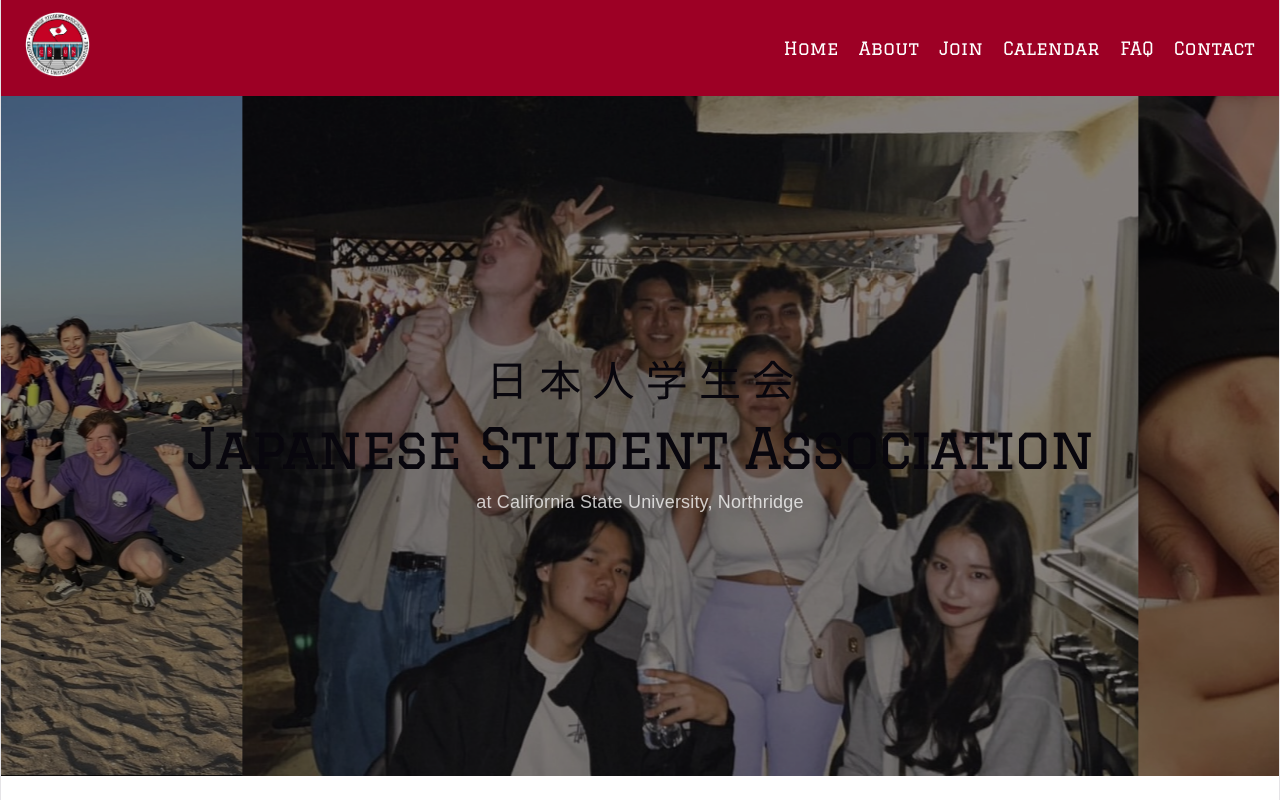
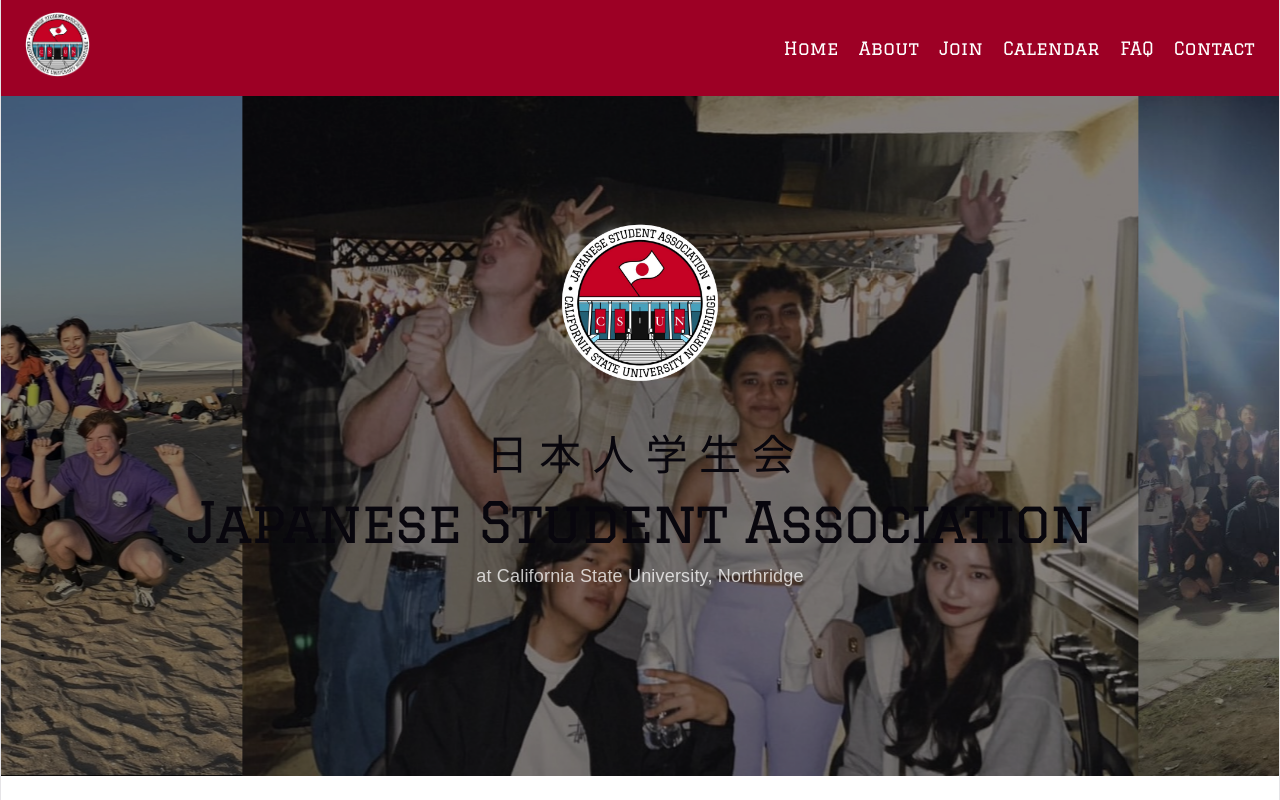
Before and after one commit to 13kanaoka/jsa-website, a React (Vite) app: page / in a window 1280 px wide. Built offline with nearby package versions, Linux system fonts and the light colour scheme; a web font is replaced by a local one.

Commit message:
feat(home): add jsa logo to home page

```diff
--- a/src/components/Home.css
+++ b/src/components/Home.css
@@ -29,6 +29,13 @@
     text-align: center;
     color: white;
     gap: 8px;
+    transform: translateY(-30px);
+}
+
+.hero-logo {
+  width: clamp(100px, 100vw, 160px);
+  height: auto;
+  margin-bottom: 40px;
 }
 
 .slider {
--- a/src/components/Home.jsx
+++ b/src/components/Home.jsx
@@ -1,4 +1,5 @@
 import './Home.css'
+import jsaLogo from '../assets/jsa-logo.png'
 import photo1 from '../assets/slider/1_undoukai.png'
 import photo2 from '../assets/slider/2_karaoke.png'
 import photo3 from '../assets/slider/3_calligraphy.jpg'
@@ -6,7 +7,7 @@
 
 import { useState, useEffect } from 'react'
 
-const SLIDES = [photo1, photo2, photo3, photo4]
+const SLIDES = [photo1, photo2, photo4, photo3]
 
 function Home() {
     return (
@@ -22,6 +23,7 @@
                 </div>
                 <div className="overlay"></div>
                 <div className="hero-text">
+                    <img src={jsaLogo} alt="JSA logo" className="hero-logo" />
                     <h2>日  本  人  学  生  会</h2>
                     <h1>Japanese Student Association</h1>
                     <p>at California State University, Northridge</p>
```
